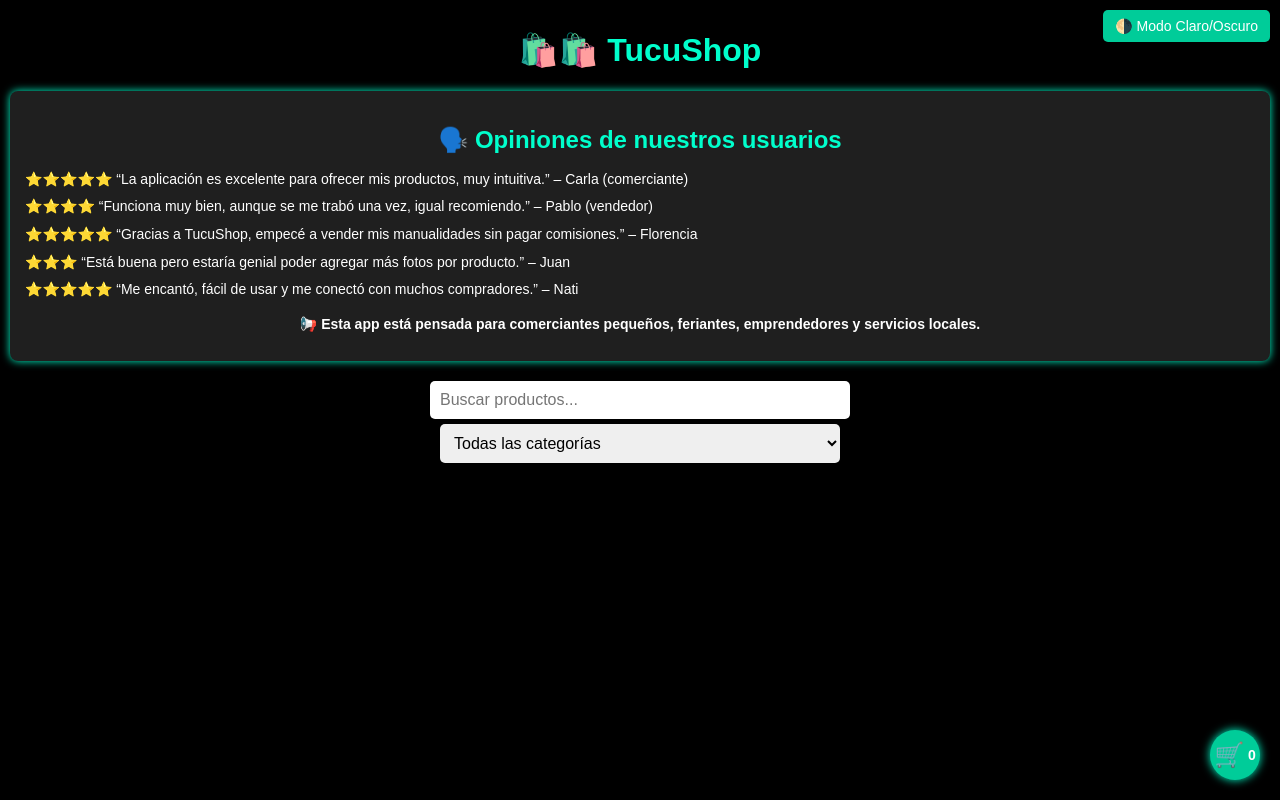
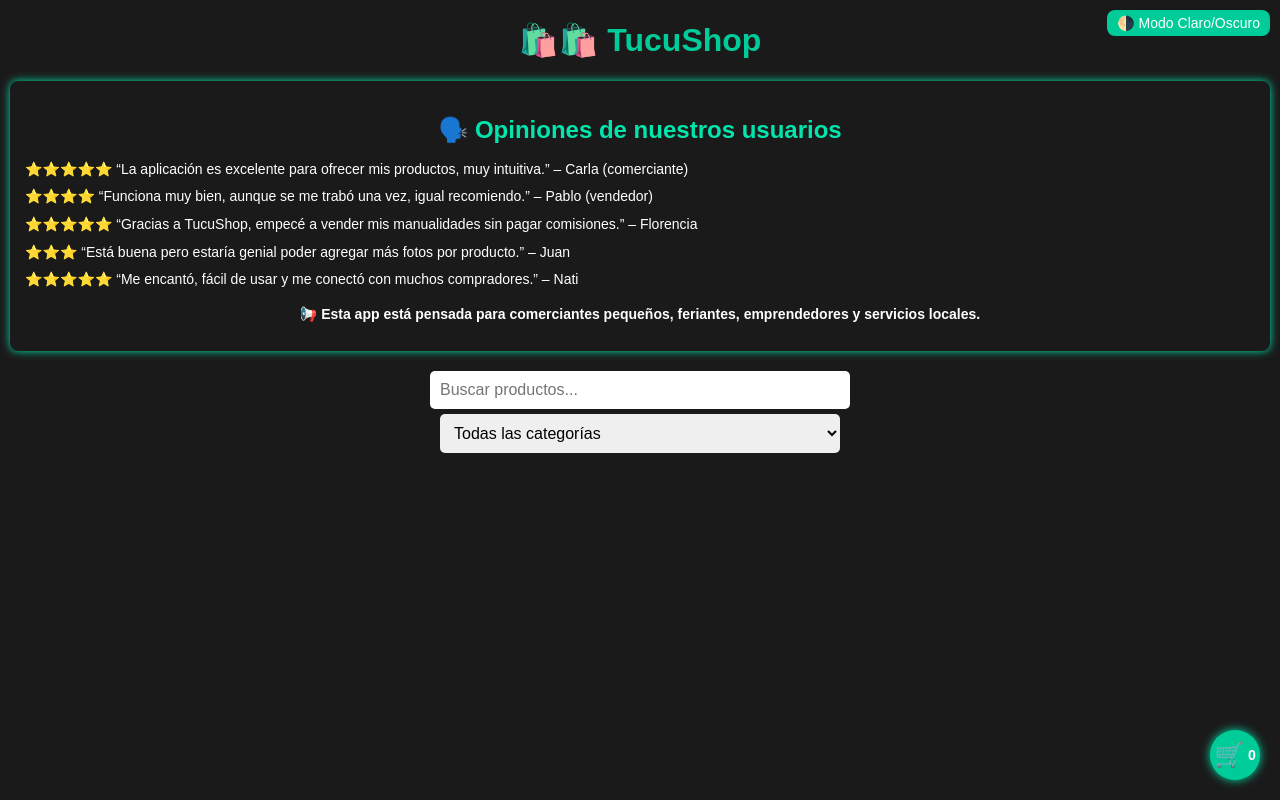
Before and after one commit to iluminatis2323/tienda-shelby, a website: page public/index.html in a window 1280 px wide. Drawn offline with Linux system fonts and the light colour scheme.

Commit message:
🚀 Subo todos los últimos cambios

```diff
--- a/public/index.html
+++ b/public/index.html
@@ -5,7 +5,58 @@
   <title>TucuShop</title>
   <link rel="stylesheet" href="style.css" />
   <style>
-    /* Estilos para el carrito flotante */
+    :root {
+      --primary-color: #00cc99;
+      --secondary-color: #1a1a1a;
+      --highlight: #00e6ac;
+      --text-color: #fff;
+    }
+
+    body {
+      background: var(--secondary-color);
+      color: var(--text-color);
+      font-family: sans-serif;
+      margin: 0;
+      padding: 0 10px;
+    }
+
+    h1 {
+      text-align: center;
+      color: var(--primary-color);
+    }
+
+    .filtros, .reseñas {
+      margin-bottom: 20px;
+    }
+
+    input, select {
+      padding: 8px;
+      margin: 5px;
+      border-radius: 5px;
+      border: none;
+      width: 48%;
+    }
+
+    .productos.grid {
+      display: grid;
+      grid-template-columns: repeat(auto-fill, minmax(140px, 1fr));
+      gap: 12px;
+    }
+
+    .toggle-tema {
+      position: fixed;
+      top: 10px;
+      right: 10px;
+      z-index: 2000;
+      background: var(--primary-color);
+      color: white;
+      padding: 5px 10px;
+      border-radius: 8px;
+      border: none;
+      cursor: pointer;
+    }
+
+    /* Carrito flotante + panel */
     #btnCarrito {
       position: fixed;
       bottom: 20px;
@@ -25,9 +76,11 @@
       justify-content: center;
       transition: background 0.3s;
     }
+
     #btnCarrito:hover {
       background: var(--highlight);
     }
+
     #panelCarrito {
       display: none;
       position: fixed;
@@ -43,11 +96,13 @@
       overflow-y: auto;
       z-index: 1000;
     }
+
     #panelCarrito h3 {
       margin-top: 0;
       text-align: center;
       color: var(--highlight);
     }
+
     #cerrarPanel {
       position: absolute;
       top: 8px;
@@ -58,6 +113,7 @@
       color: var(--highlight);
       cursor: pointer;
     }
+
     #listaCarrito {
       list-style: none;
       padding-left: 0;
@@ -65,6 +121,7 @@
       overflow-y: auto;
       margin-bottom: 10px;
     }
+
     #listaCarrito li {
       margin-bottom: 8px;
       font-size: 14px;
@@ -74,10 +131,12 @@
       gap: 6px;
       flex-wrap: wrap;
     }
+
     #listaCarrito li span {
       flex: 1 1 auto;
       min-width: 0;
     }
+
     #listaCarrito li button {
       font-size: 14px;
       padding: 2px 8px;
@@ -87,24 +146,30 @@
       transition: opacity 0.2s;
       flex: 0 0 auto;
     }
+
     .btn-cantidad {
       background: #00cc99;
       color: white;
     }
+
     .btn-cantidad:hover {
       opacity: 0.8;
     }
+
     .btn-quitar {
       background: #ff4444;
       color: white;
     }
+
     .btn-quitar:hover {
       opacity: 0.8;
     }
+
     #panelCarrito p strong {
       display: inline-block;
       margin-right: 5px;
     }
+
     #panelCarrito button[onclick="enviarCarritoWhatsApp()"],
     #panelCarrito button[onclick="simularPago()"] {
       width: 100%;
@@ -118,6 +183,7 @@
       cursor: pointer;
       transition: background 0.3s;
     }
+
     #panelCarrito button[onclick="enviarCarritoWhatsApp()"]:hover,
     #panelCarrito button[onclick="simularPago()"]:hover {
       background: var(--highlight);
@@ -128,7 +194,7 @@
   <button class="toggle-tema" onclick="alternarTema()">🌗 Modo Claro/Oscuro</button>
   <h1>🛍️🛍️ TucuShop</h1>
 
-  <!-- 🗣️ Reseñas de usuarios -->
+  <!-- Reseñas -->
   <div class="reseñas" id="reseñas">
     <h2>🗣️ Opiniones de nuestros usuarios</h2>
     <ul>
@@ -143,7 +209,7 @@
     </p>
   </div>
 
-  <!-- 🔍 Filtros -->
+  <!-- Filtros -->
   <div class="filtros">
     <input type="text" id="busqueda" placeholder="Buscar productos..." oninput="filtrarProductos()" />
     <select id="categoria" onchange="filtrarProductos()">
@@ -158,10 +224,9 @@
     </select>
   </div>
 
-  <!-- Botón flotante para abrir/cerrar carrito -->
+  <!-- Carrito -->
   <button id="btnCarrito" title="Abrir carrito">🛒 <span id="contadorCarrito" style="font-weight:bold; font-size:14px; margin-left:4px;">0</span></button>
 
-  <!-- Panel flotante del carrito -->
   <div id="panelCarrito" aria-label="Carrito de compras" role="dialog" aria-modal="true" tabindex="-1">
     <button id="cerrarPanel" aria-label="Cerrar carrito">×</button>
     <h3>🛒 Tu carrito</h3>
@@ -171,17 +236,16 @@
     <button onclick="simularPago()" style="margin-top:10px;">💳 Simular Pago QR</button>
   </div>
 
-  <!-- 🛍️ Productos -->
+  <!-- Productos -->
   <div class="productos grid" id="productos"></div>
 
-  <!-- 🔔 Notificación flotante -->
+  <!-- Notificación -->
   <div id="notificacion" style="display:none;"></div>
 
-  <!-- 🧠 Scripts -->
+  <!-- Scripts -->
   <script src="helpers.js"></script>
   <script src="tema.js"></script>
 
-  <!-- 🌐 Scripts modulares -->
   <script type="module">
     import { agregarAlCarrito, cargarCarrito, cambiarCantidad, quitarDelCarrito, actualizarCarrito, carrito } from './tienda.cmds/carrito.js';
     import { mostrarProductos, filtrarProductos } from './tienda.cmds/productos.js';
@@ -190,20 +254,18 @@
 
     let productos = [];
 
-    // Exponer funciones necesarias
+    // Exponer funciones globales
     window.agregarAlCarrito = agregarAlCarrito;
     window.enviarCarritoWhatsApp = enviarCarritoWhatsApp;
     window.simularPago = simularPago;
     window.cambiarCantidad = cambiarCantidad;
     window.quitarDelCarrito = quitarDelCarrito;
 
-    // Filtro corregido
     function filtrarYMostrar() {
       filtrarProductos(productos, agregarAlCarrito);
     }
     window.filtrarProductos = filtrarYMostrar;
 
-    // Carrito UI
     const btnCarrito = document.getElementById('btnCarrito');
     const panelCarrito = document.getElementById('panelCarrito');
     const cerrarPanel = document.getElementById('cerrarPanel');
@@ -219,19 +281,14 @@
       btnCarrito.title = "Abrir carrito";
     });
 
-    function actualizarContador() {
-      const totalCantidad = carrito.reduce((acc, item) => acc + item.cantidad, 0);
-      contadorCarrito.textContent = totalCantidad;
-    }
-
     const actualizarCarritoOriginal = actualizarCarrito;
     actualizarCarrito = () => {
       actualizarCarritoOriginal();
-      actualizarContador();
+      const totalCantidad = carrito.reduce((acc, item) => acc + item.cantidad, 0);
+      contadorCarrito.textContent = totalCantidad;
     };
     window.actualizarCarrito = actualizarCarrito;
 
-    // Carga inicial
     window.onload = async () => {
       try {
         const res = await fetch('https://tienda-shelby.onrender.com/productos');
@@ -240,7 +297,7 @@
         console.log("📦 Productos cargados:", productos);
         mostrarProductos(productos, agregarAlCarrito);
         cargarCarrito();
-        actualizarContador();
+        actualizarCarrito();
       } catch (err) {
         alert("❌ No se pudieron cargar los productos.");
         console.error(err);
```
